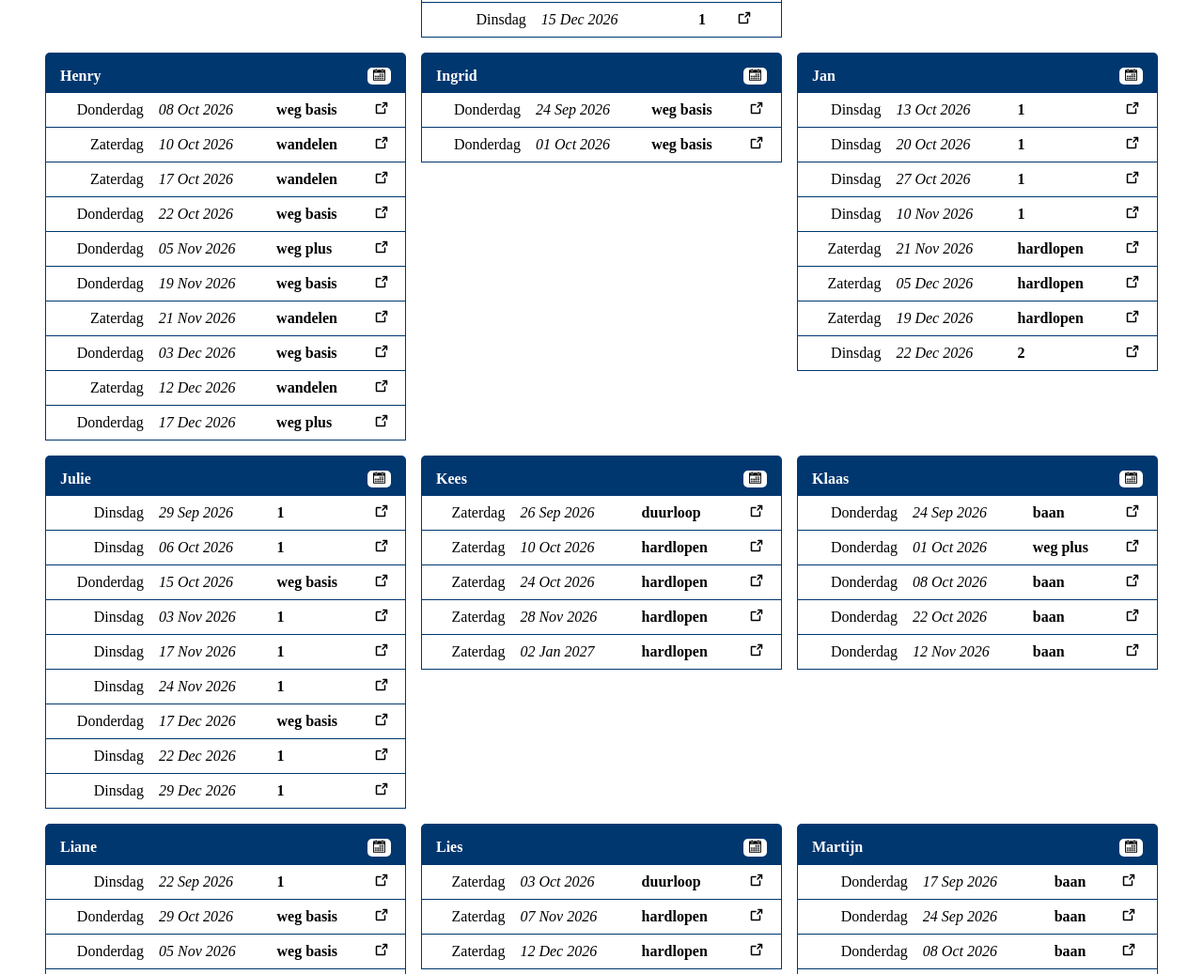
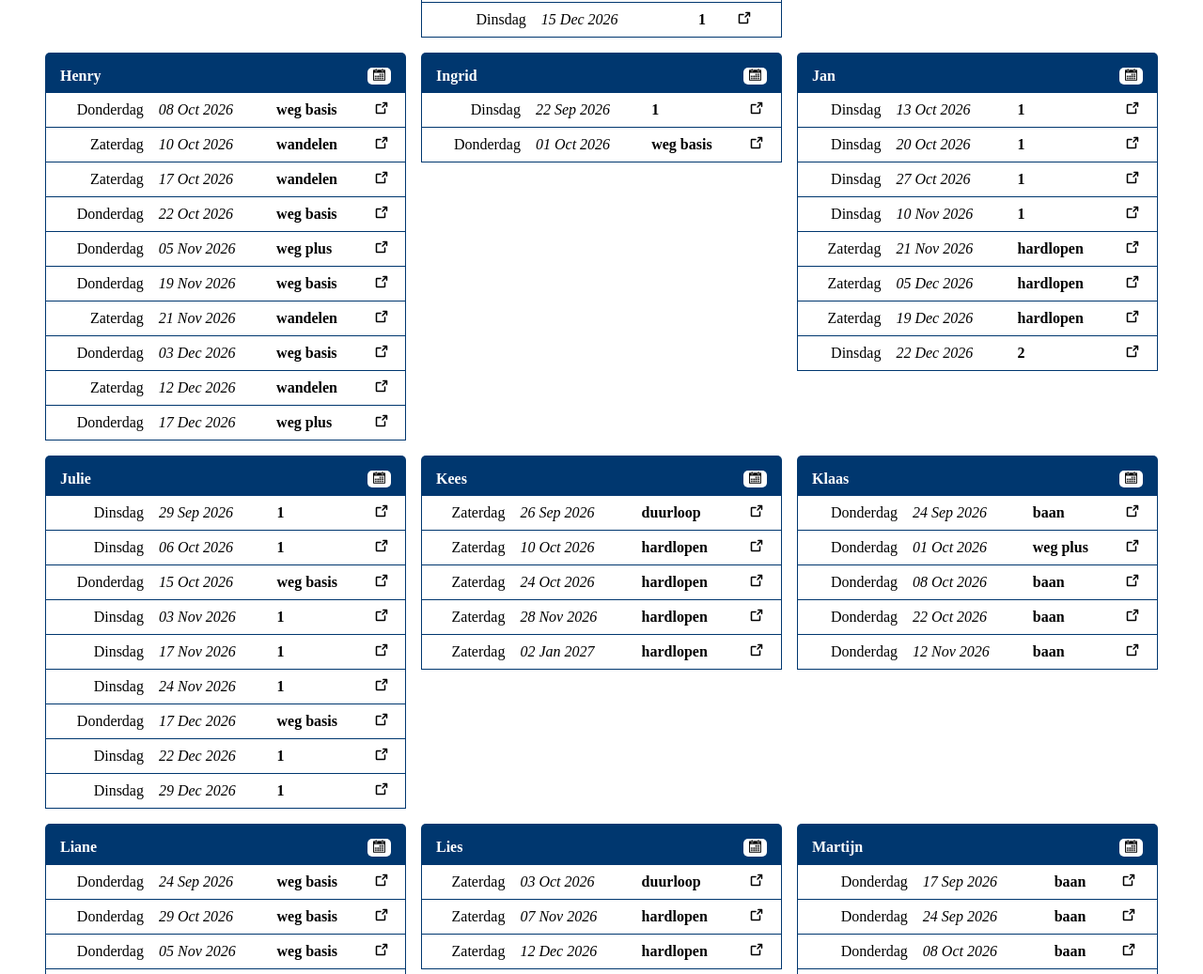
Before and after one commit to sarajuhosova/av40-schedule, a Jekyll site: the page built from trainers.md, in a window 1280 px wide and 1400 px high, scrolled down 521 px. Shown: the part 152-1189 px from the top of the window at 94% size. Built offline with Jekyll 4.4.1, drawn with Linux system fonts in a browser that asks for light colours; part of the change alters nothing that is shown.

```diff
--- a/_data/schedule/2026/q3.yaml
+++ b/_data/schedule/2026/q3.yaml
@@ -663,7 +663,7 @@
   description: "modulatieloop"
   trainings:
     - group: "1"
-      trainer: ["Liane"]
+      trainer: ["Ingrid"]
       training:
         core: "4 x (5' <tt>T1</tt> + 5' <tt>T3</tt>)"
         break: "SP2'"
@@ -697,7 +697,7 @@
   description: "negative split"
   trainings:
     - group: "weg basis"
-      trainer: ["Ingrid"]
+      trainer: ["Liane"]
       training:
         core: "20' aan één stuk <tt>T1-2</tt>; <br> zelfde weg terug in minder dan 20'"
         break: "P2'"
```
